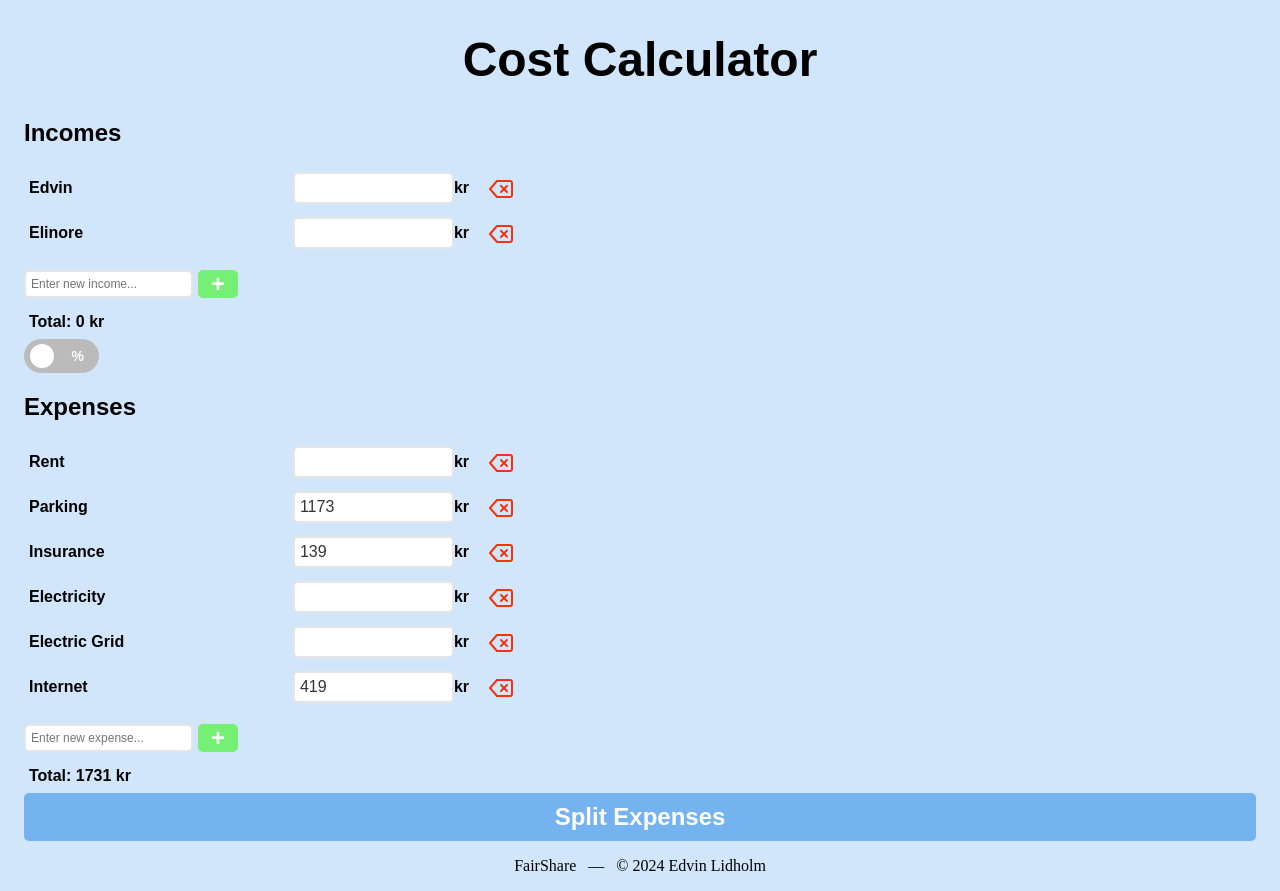
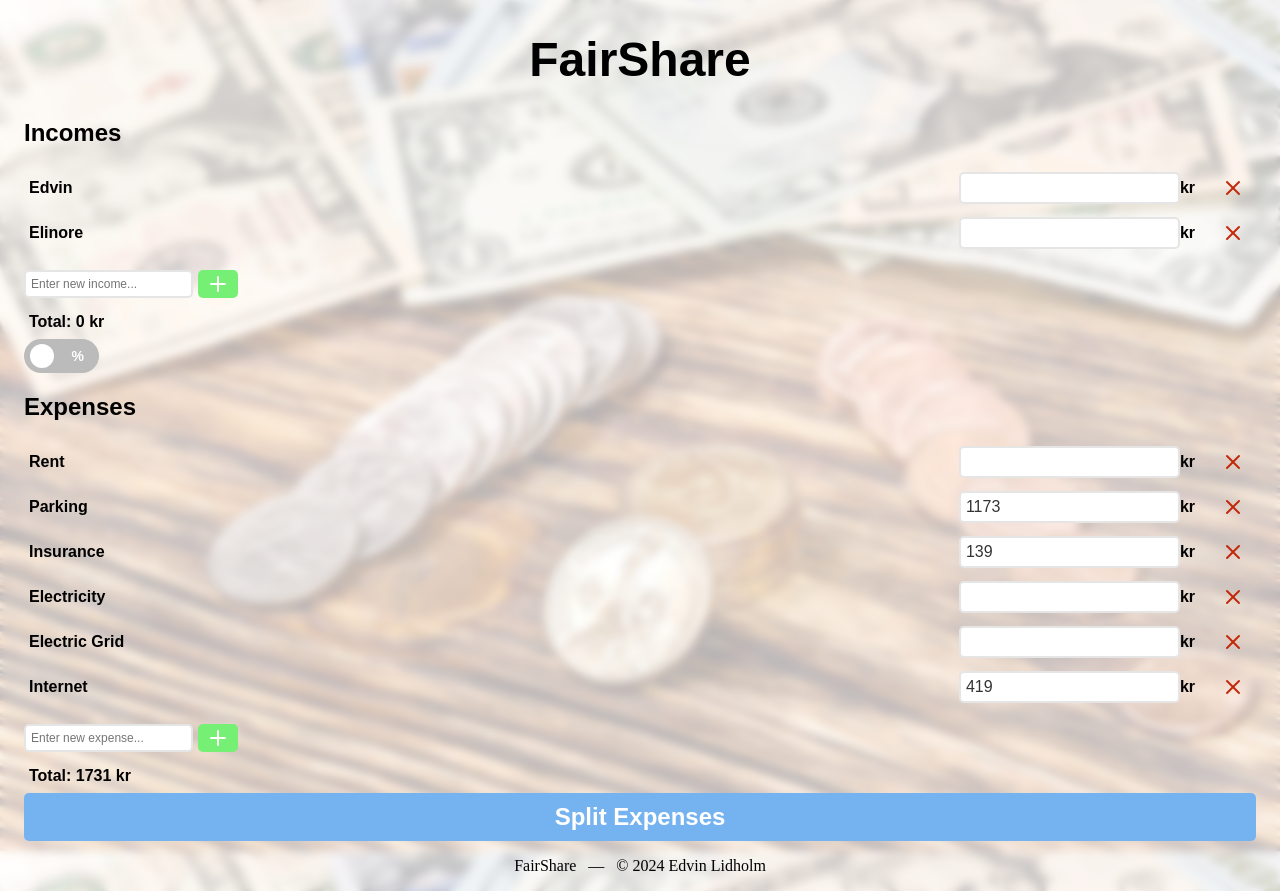
Before and after one commit to elidholm/fair-share, a React (Vite) app: page / in a window 1280 px wide. Built offline with nearby package versions, Linux system fonts and the light colour scheme.

Commit message:
feat: Overhaul UI

```diff
--- a/index.html
+++ b/index.html
@@ -3,6 +3,7 @@
   <head>
     <meta charset="UTF-8" />
     <link rel="icon" type="image/svg+xml" href="/icons8-money-48.png" />
+    <link rel="apple-touch-icon" type="image/svg+xml" href="/icons8-money-48.png" />
     <meta name="viewport" content="width=device-width, initial-scale=1.0" />
     <title>FairShare</title>
   </head>
--- a/src/CostCalculator.jsx
+++ b/src/CostCalculator.jsx
@@ -1,5 +1,5 @@
 import React, { useState } from "react";
-import { Delete } from "react-feather";
+import { X, Plus } from "react-feather";
 import ToggleSwitch from "./ToggleSwitch.jsx";
 
 function CostCalculator() {
@@ -92,7 +92,7 @@ function CostCalculator() {
 
   return(
     <div className="cost-calculator">
-      <h1>Cost Calculator</h1>
+      <h1>FairShare</h1>
 
       <h2>Incomes</h2>
       <ul>
@@ -106,7 +106,7 @@ function CostCalculator() {
               value={income.amount === "" ? "" : income.amount}
               onChange={(event) => handleIncomeChange(event, index)}
             />kr
-            <button className="remove-button" onClick={() => deleteIncome(index)}><Delete /></button>
+            <button className="remove-button" onClick={() => deleteIncome(index)}><X /></button>
           </li>
         ))}
       </ul>
@@ -118,7 +118,7 @@ function CostCalculator() {
           onChange={handleNewIncomeChange}
           onKeyDown={(event) => event.key === "Enter" && addIncome()}
         />
-        <button className="add-button" onClick={addIncome}>+</button>
+        <button className="add-button" onClick={addIncome}><Plus /></button>
       </div>
       <li>Total: {totalIncome} kr</li>
 
@@ -136,7 +136,7 @@ function CostCalculator() {
               value={expense.amount === "" ? "" : expense.amount}
               onChange={(event) => handleExpenseChange(event, index)}
             />kr
-            <button className="remove-button" onClick={() => deleteExpense(index)}><Delete /></button>
+            <button className="remove-button" onClick={() => deleteExpense(index)}><X /></button>
           </li>
         ))}
       </ul>
@@ -148,7 +148,7 @@ function CostCalculator() {
           onChange={handleNewExpenseChange}
           onKeyDown={(event) => event.key === "Enter" && addExpense()}
         />
-        <button className="add-button" onClick={addExpense}>+</button>
+        <button className="add-button" onClick={addExpense}><Plus /></button>
       </div>
       <li>Total: {totalExpenses} kr</li>
 
--- a/src/ToggleSwitch.jsx
+++ b/src/ToggleSwitch.jsx
@@ -2,7 +2,7 @@ import React from "react";
 import PropTypes from "prop-types";
 import "./ToggleSwitch.scss";
 
-function ToggleSwitch({ id, name, checked, onChange, optionLabels, disabled }) {
+function ToggleSwitch({ id, name, checked, onChange, optionLabels = ["50/50", "%"], disabled }) {
   function handleKeyPress(e) {
     if (e.keyCode !== 32) return;
 
@@ -50,10 +50,6 @@ function ToggleSwitch({ id, name, checked, onChange, optionLabels, disabled }) {
   );
 }
 
-ToggleSwitch.defaultProps = {
-  optionLabels: ["50/50", "%"],
-};
-
 ToggleSwitch.propTypes = {
   id: PropTypes.string.isRequired,
   checked: PropTypes.bool.isRequired,
--- a/src/index.css
+++ b/src/index.css
@@ -3,13 +3,19 @@ html, body {
   margin: 0;
   display: flex;
   flex-direction: column;
-  background-color: hsl(210, 80%, 90%);
+  background-image: url(assets/background.jpg);
+  background-size: cover;
+  background-attachment: fixed;
+  background-position: center;
+  background-repeat: no-repeat;
 }
 #app-container {
   display: flex;
   flex-direction: column;
   min-height: 100vh;
   padding: 0px 24px;
+  backdrop-filter: blur(5px);
+  background-color: rgba(255, 255, 255, 0.7);
 }
 .cost-calculator {
   font-family: Arial, sans-serif;
@@ -27,6 +33,9 @@ button {
   border-radius: 5px;
   cursor: pointer;
   transition: background-color 0.5s ease;
+  display: flex;
+  align-items: center;
+  justify-content: center;
 }
 .split-button {
   padding: 10px 20px;
@@ -38,46 +47,42 @@ button {
 }
 .add-button {
   margin: 0 5px;
-  padding: 0;
+  padding: 2px;
   width: 40px;
   background-color: hsl(120, 80%, 70%);
 }
 .add-button:hover {
-  background-color: hsl(120, 80%, 60%);
+  background-color: hsl(120, 80%, 50%);
+}
+.remove-button {
+  margin-left: 20px;
+  background-color: transparent;
+  color: hsl(10, 90%, 40%);
+}
+.remove-button:hover {
+  color: hsl(10, 90%, 30%);
 }
 .add-income, .add-expense {
   display: flex;
   align-items: center;
   margin-bottom: 10px;
 }
-.remove-button {
-  padding-left: 20px;
-  height: 24px;
-  background-color: transparent;
-  color: hsl(10, 90%, 50%);
-}
-.remove-button:hover {
-  color: hsl(10, 90%, 40%);
+input {
+  border: 2px solid hsla(0, 0%, 80%, 0.5);
+  padding: 5px;
+  border-radius: 5px;
+  color: hsla(0, 0%, 0%, 0.8);
 }
 input[type="number"] {
   font-size: 1rem;
-  padding: 5px;
-  border: 2px solid hsla(0, 0%, 80%, 0.5);
-  border-radius: 5px;
-  color: hsla(0, 0%, 0%, 0.8);
   max-width: 30%;
 }
 input[type="text"] {
   font-size: 0.75rem;
-  padding: 5px;
-  border: 2px solid hsla(0, 0%, 80%, 0.5);
-  border-radius: 5px;
-  color: hsla(0, 0%, 0%, 0.8);
 }
 ul {
   padding: 0;
   width: 100%;
-  max-width: 500px;
 }
 li {
   font-size: 1rem;
```
Also changed, not shown: public/icons8-money-48.png, src/assets/background.jpg (added).
